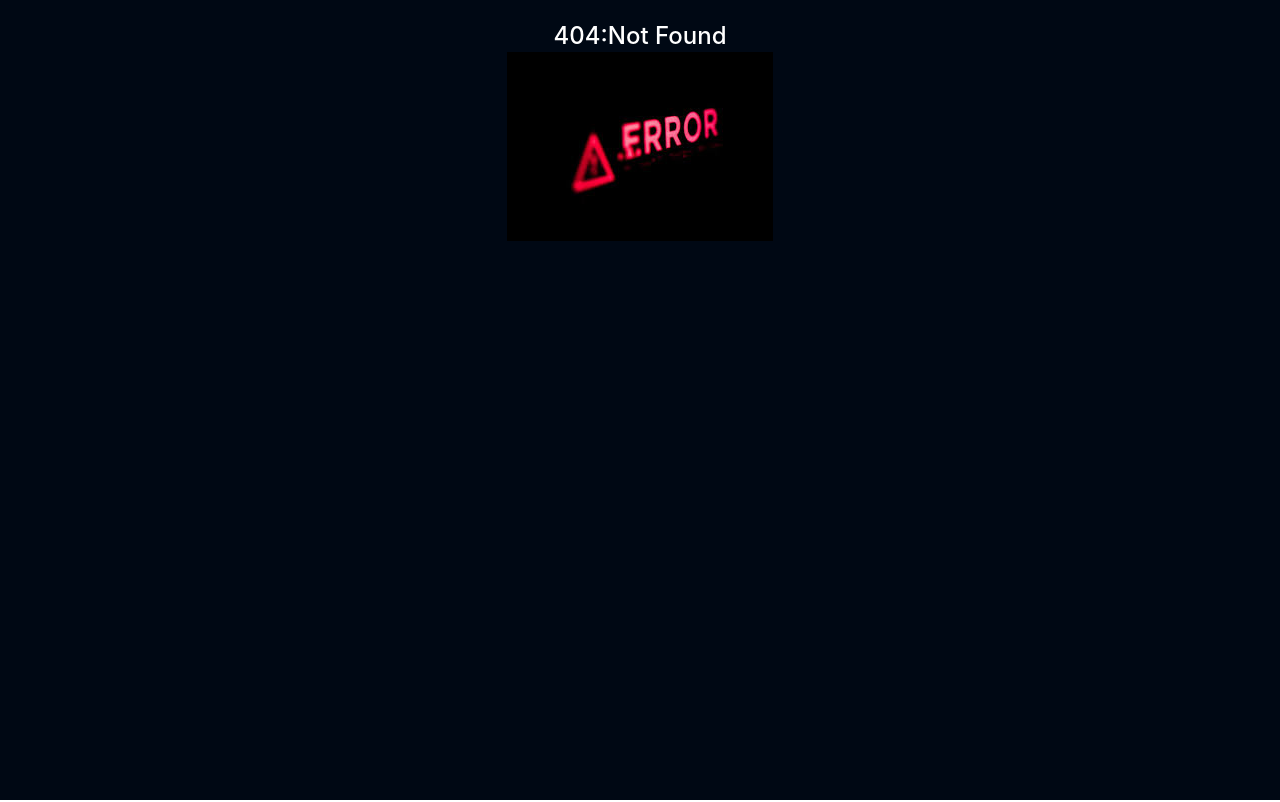
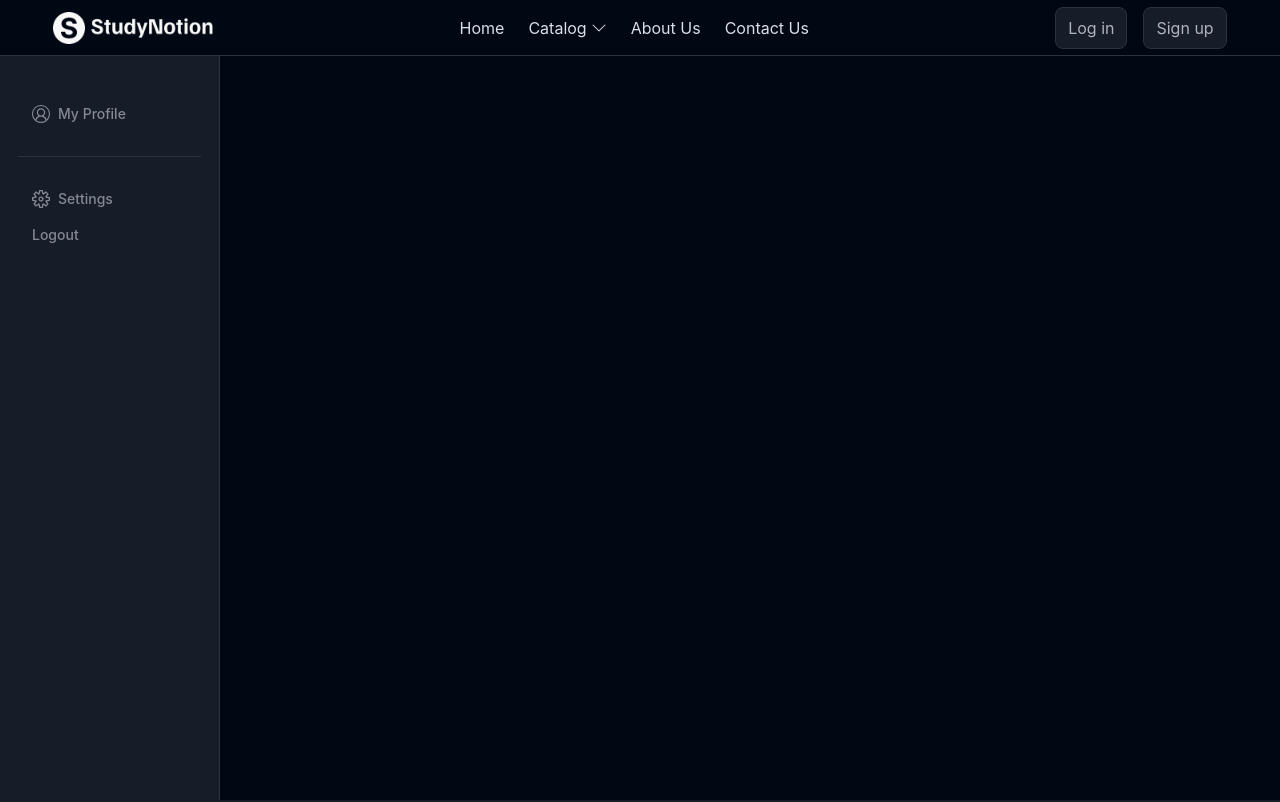
Before and after one commit to mohansahu18/study-notion-, a React (Create React App) app in the folder frontend/: page /dashboard in a window 1280 px wide. Before the commit this address had no page. Shown: the top 802 px of the page. Built offline with nearby package versions, Linux system fonts and the light colour scheme.

Commit message:
added dashboard page

```diff
--- a/frontend/src/component/core/contactPage/ContactUsForm.js
+++ b/frontend/src/component/core/contactPage/ContactUsForm.js
@@ -45,10 +45,10 @@ const ContactUsForm = () => {
 
     return (
         <form
-            className="flex flex-col gap-7"
+            className="flex flex-col w-full gap-5"
             onSubmit={handleSubmit(submitContactForm)}
         >
-            <div className="flex flex-col gap-5 lg:flex-row">
+            <div className="flex  flex-col gap-5 lg:flex-row">
                 <div className="flex flex-col gap-2 lg:w-[48%]">
                     <label htmlFor="firstname" className="lable-style">
                         First Name
--- /dev/null
+++ b/frontend/src/component/core/dashboard/MyProfile.js
@@ -0,0 +1,13 @@
+import React from 'react'
+
+const MyProfile = () => {
+    return (
+        <div className='text-white' >
+            profile
+            profile
+        </div>
+
+    )
+}
+
+export default MyProfile
--- /dev/null
+++ b/frontend/src/component/core/dashboard/Settings.js
@@ -0,0 +1,12 @@
+import React from 'react'
+
+const Settings = () => {
+    return (
+        <div className='text-white'>
+            Settings
+            Settings
+        </div>
+    )
+}
+
+export default Settings
--- /dev/null
+++ b/frontend/src/component/core/dashboard/Sidebar.js
@@ -0,0 +1,69 @@
+import React, { useState } from 'react'
+import { logout } from '../../../services/operation/authAPI'
+import sidebarLinks from '../../../data/dashboard-links'
+// import SidebarLinks from '../../../data/dashboard-links'
+import SidebarLink from './SidebarLink'
+import { useDispatch, useSelector } from "react-redux"
+import { useNavigate } from "react-router-dom"
+
+const Sidebar = () => {
+    const { user, loading: profileLoading } = useSelector(
+        (store) => store.profile
+    )
+    const { loading: authLoading } = useSelector((state) => state.auth)
+    const dispatch = useDispatch()
+    const navigate = useNavigate()
+    // to keep track of confirmation modal
+    const [confirmationModal, setConfirmationModal] = useState(null)
+
+    if (profileLoading || authLoading) {
+        return (
+            <div className="grid h-[calc(100vh-3.5rem)] min-w-[220px] items-center border-r-[1px] border-r-richblack-700 bg-richblack-800">
+                <div className="spinner"></div>
+            </div>
+        )
+    }
+
+    return (
+        <>
+            <div className="flex h-[calc(100vh-3.5rem)] min-w-[220px] flex-col border-r-[1px] border-r-richblack-700 bg-richblack-800 py-10">
+                <div className="flex flex-col">
+                    {sidebarLinks.map((link) => {
+                        if (link.type && user?.accountType !== link.type) return null
+                        return (
+                            <SidebarLink key={link.id} link={link} iconName={link.icon} />
+                        )
+                    })}
+                </div>
+                <div className="mx-auto mt-6 mb-6 h-[1px] w-10/12 bg-richblack-700" />
+                <div className="flex flex-col">
+                    <SidebarLink
+                        link={{ name: "Settings", path: "/dashboard/settings" }}
+                        iconName="VscSettingsGear"
+                    />
+                    <button
+                        onClick={() =>
+                            setConfirmationModal({
+                                text1: "Are you sure?",
+                                text2: "You will be logged out of your account.",
+                                btn1Text: "Logout",
+                                btn2Text: "Cancel",
+                                btn1Handler: () => dispatch(logout(navigate)),
+                                btn2Handler: () => setConfirmationModal(null),
+                            })
+                        }
+                        className="px-8 py-2 text-sm font-medium text-richblack-300"
+                    >
+                        <div className="flex items-center gap-x-2">
+                            {/* <VscSignOut className="text-lg" /> */}
+                            <span>Logout</span>
+                        </div>
+                    </button>
+                </div>
+            </div>
+            {/* {confirmationModal && <ConfirmationModal modalData={confirmationModal} />} */}
+        </>
+    )
+}
+
+export default Sidebar
--- /dev/null
+++ b/frontend/src/component/core/dashboard/SidebarLink.js
@@ -0,0 +1,37 @@
+import * as Icons from "react-icons/vsc"
+import { useDispatch } from "react-redux"
+import { NavLink, matchPath, useLocation } from "react-router-dom"
+
+// import { resetCourseState } from "../../../slices/courseSlice"
+const SidebarLink = ({ link, iconName }) => {
+    const Icon = Icons[iconName]
+    const location = useLocation()
+    const dispatch = useDispatch()
+
+    const matchRoute = (route) => {
+        return matchPath({ path: route }, location.pathname)
+    }
+
+    return (
+        <NavLink
+            to={link.path}
+            // onClick={() => dispatch(resetCourseState())}
+            className={`relative px-8 py-2 text-sm font-medium ${matchRoute(link.path)
+                ? "bg-yellow-800 text-yellow-50"
+                : "bg-opacity-0 text-richblack-300"
+                } transition-all duration-200`}
+        >
+            <span
+                className={`absolute left-0 top-0 h-full w-[0.15rem] bg-yellow-50 ${matchRoute(link.path) ? "opacity-100" : "opacity-0"
+                    }`}
+            ></span>
+            <div className="flex items-center gap-x-2">
+                {/* Icon Goes Here */}
+                <Icon className="text-lg" />
+                <span>{link.name}</span>
+            </div>
+        </NavLink>
+    )
+}
+
+export default SidebarLink
--- a/frontend/src/component/pages/AboutPage.js
+++ b/frontend/src/component/pages/AboutPage.js
@@ -29,7 +29,7 @@ const About = () => {
                         </p>
                     </header>
                     <div className="sm:h-[70px] lg:h-[150px]"></div>
-                    <div className="absolute border-8 border-yellow-200 bottom-0 left-[50%] grid w-full translate-x-[-50%] translate-y-[30%] grid-cols-3 gap-3 lg:gap-5">
+                    <div className="absolute bottom-0 left-[50%] grid w-full translate-x-[-50%] translate-y-[30%] grid-cols-3 gap-3 lg:gap-5">
                         <img src={BannerImage1} alt="" />
                         <img src={BannerImage2} alt="" />
                         <img src={BannerImage3} alt="" />
--- /dev/null
+++ b/frontend/src/component/pages/Dashboard.js
@@ -0,0 +1,30 @@
+import { useSelector } from "react-redux"
+import { Outlet } from "react-router-dom"
+
+import Sidebar from "../core/dashboard/Sidebar"
+
+function Dashboard() {
+    const { loading: profileLoading } = useSelector((store) => store.profile)
+    const { loading: authLoading } = useSelector((store) => store.auth)
+
+    if (profileLoading || authLoading) {
+        return (
+            <div className="grid min-h-[calc(100vh-3.5rem)] place-items-center">
+                <div className="spinner"></div>
+            </div>
+        )
+    }
+
+    return (
+        <div className="relative flex min-h-[calc(100vh-3.5rem)]">
+            <Sidebar />
+            <div className="h-[calc(100vh-3.5rem)] flex-1 overflow-auto">
+                <div className="mx-auto w-11/12 max-w-[1000px] py-10">
+                    <Outlet />
+                </div>
+            </div>
+        </div>
+    )
+}
+
+export default Dashboard
--- a/frontend/src/data/dashboard-links.js
+++ b/frontend/src/data/dashboard-links.js
@@ -1,5 +1,5 @@
-import { ACCOUNT_TYPE } from "../utils/constants";
-export const sidebarLinks = [
+import { ACCOUNT_TYPE } from '../utils/constant'
+const SidebarLinks = [
   {
     id: 1,
     name: "My Profile",
@@ -42,3 +42,5 @@ export const sidebarLinks = [
     icon: "VscHistory",
   },
 ];
+
+export default SidebarLinks
--- a/frontend/src/slice/profileSlice.js
+++ b/frontend/src/slice/profileSlice.js
@@ -2,6 +2,8 @@ import { createSlice } from "@reduxjs/toolkit";
 
 const initialState = {
     user: localStorage.getItem("user") ? JSON.parse(localStorage.getItem("user")) : null,
+    loading: false,
+
 }
 
 const profileSlice = createSlice(
@@ -12,10 +14,14 @@ const profileSlice = createSlice(
             setUser(state, action) {
                 state.user = action.payload;
             },
+            setLoading(state, action) {
+                state.loading = action.payload;
+            },
+
         }
 
     }
 )
 
 export default profileSlice.reducer
-export const { setUser } = profileSlice.actions
+export const { setUser, setLoading } = profileSlice.actions
```
Also changed, not shown: frontend/src/App.js (+26 -0 lines).
